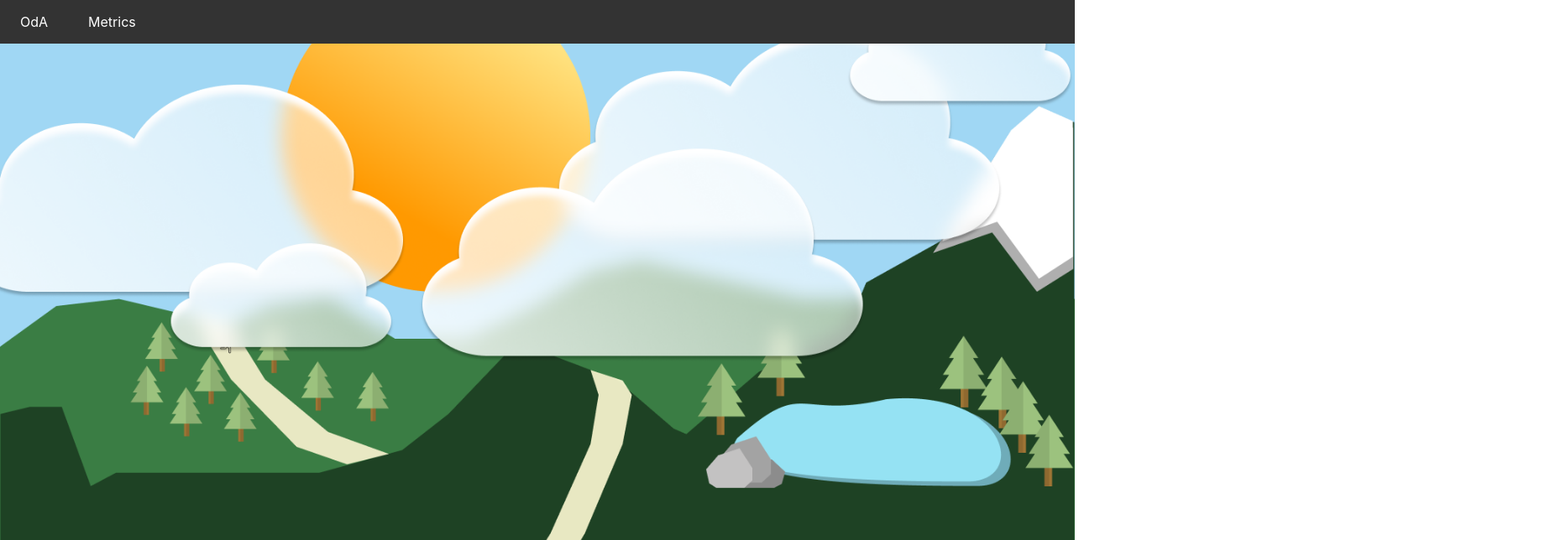
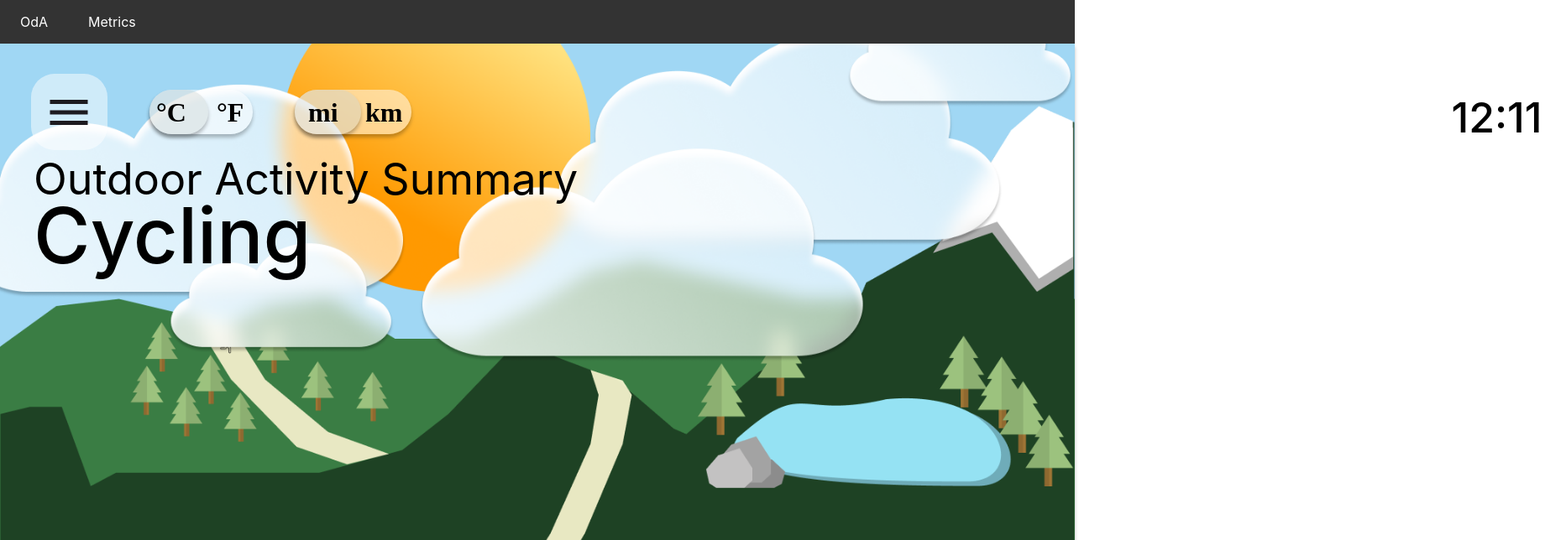
Before and after one commit to Manveen-SIngh/GUIs-Group-49, a React (Create React App) app in the folder weather-app/: page /OdA in a window 1280 px wide. Shown: the top 644 px of the page at 84% size, 1865 px wide, since content can reach past the window. Built offline with nearby package versions, Linux system fonts and the light colour scheme.

Commit message:
started Outdoor activities page, added rubik font to family and menu icon

```diff
--- a/weather-app/src/OdA.js
+++ b/weather-app/src/OdA.js
@@ -1,12 +1,6 @@
 import bg from "./assets/PartlyCloudy.png";
+import menuIcon from "./assets/menu.svg";
 
-import TopBarMetricPage from "./components/TopBarMetricPage";
-import WeatherBox from "./components/WeatherBox";
-import WindBox from "./components/WindBox";
-import SunriseSunsetBox from "./components/SunriseSunsetBox";
-import UVBox from "./components/UVBox";
-import VisibilityBox from "./components/VisibilityBox";
-import HumidityBox from "./components/HumidityBox";
 
 function OdA() {
   return (
@@ -18,13 +12,48 @@ function OdA() {
         backgroundPosition: "center",
         display: "flex",
         justifyContent: "center",
-        alignItems: "flex-start",
-        padding: "40px 0",
-        boxSizing: "border-box",
+
+
       }}
     >
+    <div style={{width: '100%', height: '100%', position: 'absolute', boxShadow: '0px 4px 4px rgba(0, 0, 0, 0.25)'}}>
+      <div style={{width: 165, height: 91, left: 1700, top: 42, position: 'absolute', background: 'rgba(255, 255, 255, 0.50)', borderRadius: 28}} />
+        <div style={{ position: "absolute",left: 1700,top: 42,width: 165,height: 91,borderRadius: 24,display: "flex",alignItems: "center",justifyContent: "center",font: "Rubik",fontSize: 50,fontWeight: 500,color: "black",}}>12:11</div>
+    </div>
 
+    <div style={{width: '100%', height: '100%', position: 'absolute'}}>
+      <div style={{width: 139, height: 53, left: 351, top: 55, position: 'absolute', background: 'rgba(255, 255, 255, 0.50)', boxShadow: '0px 4px 4px rgba(0, 0, 0, 0.25)', borderRadius: 43}} />
+      <div style={{width: 79.11, height: 53, left: 351, top: 55, position: 'absolute', background: 'rgba(203, 210, 208, 0.40)', boxShadow: '0px 4px 4px rgba(0, 0, 0, 0.25)', borderRadius: 43}} />
+      <div style={{width: 64.41, left: 367, top: 64, position: 'absolute', color: 'black', fontSize: 32, fontFamily: 'Rubik', fontWeight: '700', wordWrap: 'break-word'}}>mi</div>
+      <div style={{width: 48.59, left: 435, top: 64, position: 'absolute', color: 'black', fontSize: 32, fontFamily: 'Rubik', fontWeight: '700', wordWrap: 'break-word'}}>km</div>
     </div>
+
+    <div style={{width: '100%', height: '100%', position: 'absolute'}}>
+      <div style={{width: 123, height: 53, left: 178, top: 55, position: 'absolute', background: 'rgba(255, 255, 255, 0.50)', boxShadow: '0px 4px 4px rgba(0, 0, 0, 0.25)', borderRadius: 43}} />
+      <div style={{width: 70, height: 53, left: 178, top: 55, position: 'absolute', background: 'rgba(203, 210, 208, 0.40)', boxShadow: '0px 4px 4px rgba(0, 0, 0, 0.25)', borderRadius: 43}} />
+      <div style={{width: 43, left: 186, top: 64, position: 'absolute', color: 'black', fontSize: 32, fontFamily: 'Rubik', fontWeight: '700', wordWrap: 'break-word'}}>°C</div>
+      <div style={{width: 43, left: 258, top: 64, position: 'absolute', color: 'black', fontSize: 32, fontFamily: 'Rubik', fontWeight: '700', wordWrap: 'break-word'}}>°F</div>
+    </div>
+
+    <div style={{width: '100%', height: '100%', position: 'absolute'}}>
+      <div style={{width: 91, height: 91, left: 37, top: 36, position: 'absolute', background: 'rgba(255, 255, 255, 0.50)', borderRadius: 28}} />
+      <div style={{width: 60, height: 60, left: 37, top: 36, position: 'absolute'}}>
+          <div style={{width: '100%', height: '100%', position: 'absolute',left: 15 , top: 15.5}}><img src={menuIcon}/>
+        </div>
+      </div>
+    </div>
+
+    <div style={{width: '100%', height: '100%', position: 'absolute'}}>
+      <div style={{ position: "absolute",left: 40,top: 130,alignItems: "left",font: "Rubik",fontSize: 52,fontWeight: 400,color: "black"}}>Outdoor Activity Summary</div>
+    </div>
+
+    <div style={{width: '100%', height: '100%', position: 'absolute'}}>
+      <div style={{ position: "absolute",left: 40,top: 173,alignItems: "left",font: "Rubik",fontSize: 92,fontWeight: 500,color: "black"}}>Cycling</div>
+    </div>
+
+
+  </div>
+
   );
 }
 
--- a/weather-app/src/index.css
+++ b/weather-app/src/index.css
@@ -1,7 +1,7 @@
 body {
   margin: 0;
   font-family: -apple-system, BlinkMacSystemFont, 'Segoe UI', 'Roboto', 'Oxygen',
-    'Ubuntu', 'Cantarell', 'Fira Sans', 'Droid Sans', 'Helvetica Neue',
+    'Ubuntu','Rubik', 'Cantarell', 'Fira Sans', 'Droid Sans', 'Helvetica Neue',
     sans-serif;
   -webkit-font-smoothing: antialiased;
   -moz-osx-font-smoothing: grayscale;
```
Also changed, not shown: weather-app/src/assets/menu.svg (added).
